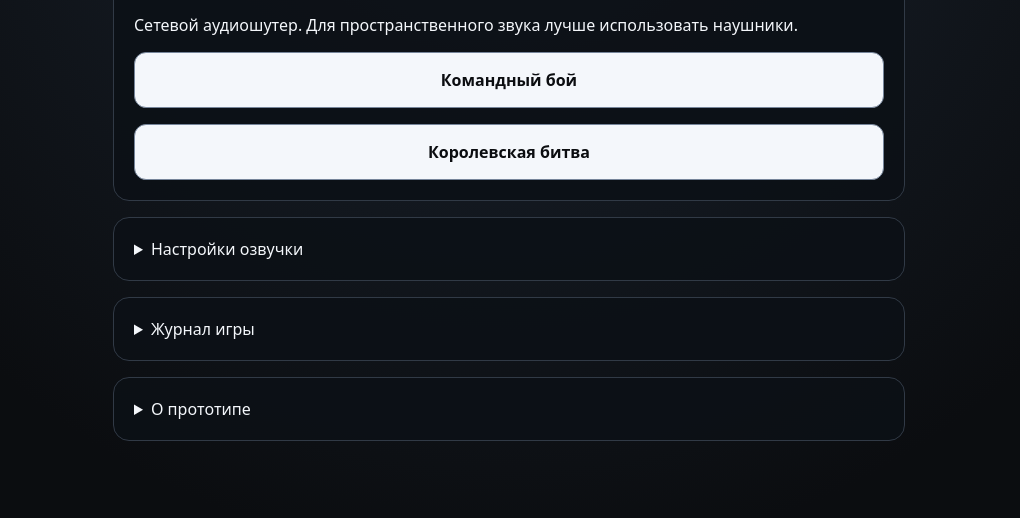
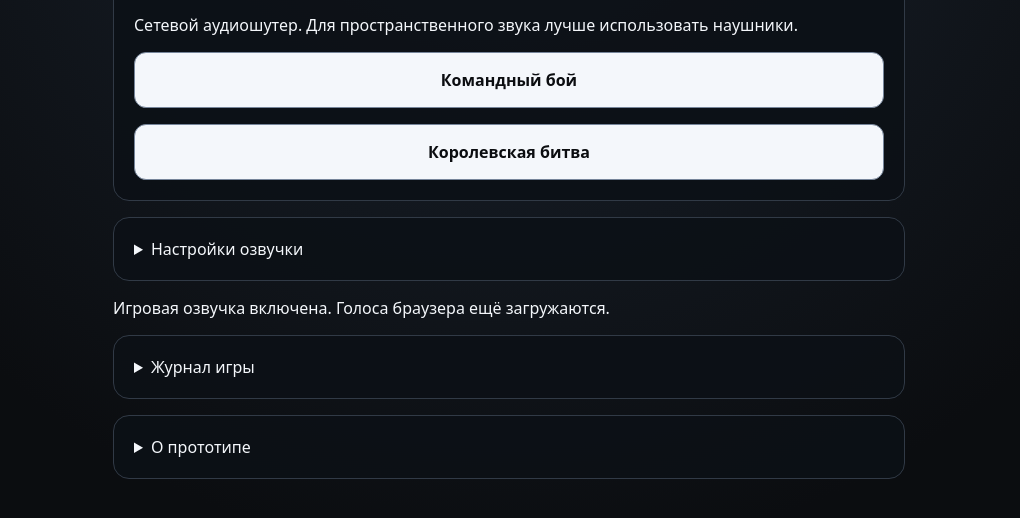
Before and after one commit to egor125552/echo-front, a website with bundled scripts: page public/index.html in a window 1280 px wide. Shown: the part 202-720 px from the top of the page, without its empty margins (131-1151 px from the left). Built offline with nearby package versions, Linux system fonts and the light colour scheme; files whose address does not match are found by name.

Commit message:
Keep speech diagnostics visible to VoiceOver

```diff
--- a/public/index.html
+++ b/public/index.html
@@ -30,6 +30,7 @@
         <button id="speech-test" type="button">Проверить озвучку</button>
       </div>
     </details>
+    <p id="speech-status" role="status" aria-live="assertive" aria-atomic="true">Игровая озвучка: проверка состояния.</p>
 
     <details id="journal-panel">
       <summary>Журнал игры</summary>
```
